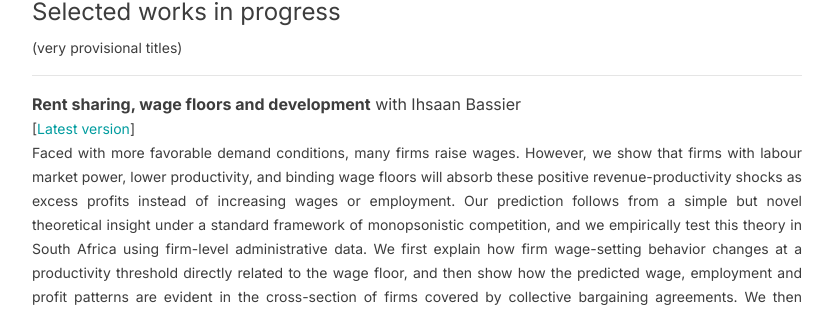
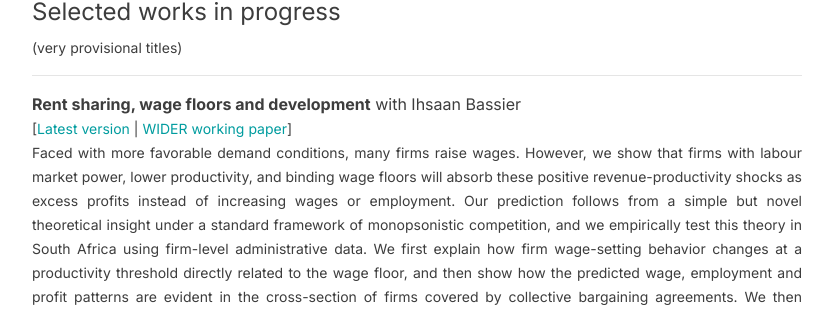
Before and after one commit to jbudlender/jbudlender.github.io, a Jekyll site: the page built from _pages/working.md, in a window 1280 px wide and 1321 px high. Shown: the part 186-496 px from the top of the window, without its empty margins (223-1056 px from the left). Built offline with Jekyll 4.4.1, drawn with Linux system fonts in a browser that asks for light colours; comment, search, counter and statistics services are not loaded; a style sheet for code colours, icons or effects is not loaded.

Commit message:
add rent sharing wider wp

```diff
--- a/_pages/working.md
+++ b/_pages/working.md
@@ -11,7 +11,7 @@ nav: false
 
 * * *
 **Rent sharing, wage floors and development** with Ihsaan Bassier
-<small>[[Latest version](/assets/pdf/rentsharing.pdf)]
+<small>[[Latest version](/assets/pdf/rentsharing.pdf) | [WIDER working paper](https://www.wider.unu.edu/sites/default/files/Publications/Working-paper/PDF/wp2023-132-rent-sharing-wage-floors-development.pdf)]
 Faced with more favorable demand conditions, many firms raise wages. However,
 we show that firms with labour market power, lower productivity, and binding wage
 floors will absorb these positive revenue-productivity shocks as excess profits instead
```
